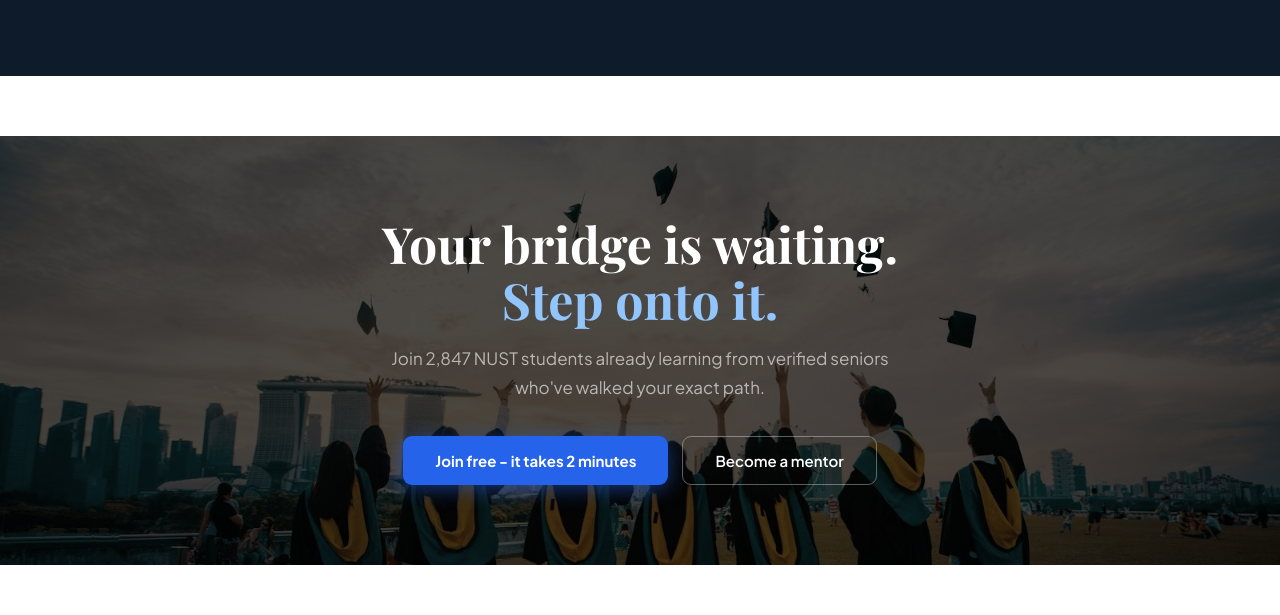
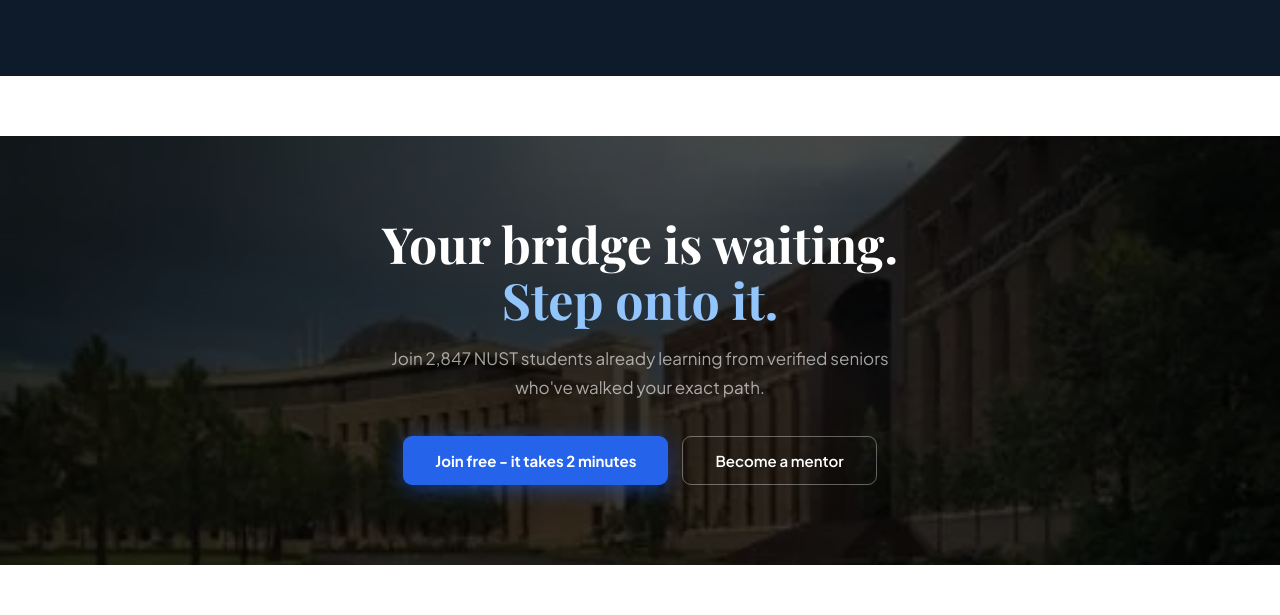
Before and after one commit to SamiullahGit/Peer_Bridge_S, a React (Vite) app in the folder frontend/: page / in a window 1280 px wide. Shown: the part 1840-2455 px from the top of the page. Built offline with nearby package versions, Linux system fonts and the light colour scheme; no server answers; a web font is replaced by a local one.

Commit message:
Replace landing CTA background image

```diff
--- a/frontend/src/styles/landing.css
+++ b/frontend/src/styles/landing.css
@@ -96,7 +96,7 @@
 .landing .stat-l      { font-size: 13.5px; color: var(--lp-slate); margin-top: 6px; }
 
 .landing .cta-section { position: relative; overflow: hidden; min-height: 380px; display: flex; align-items: center; justify-content: center; text-align: center; }
-.landing .cta-bg      { position: absolute; inset: 0; background-color: #0D1B2A; background-image: url('/landing-cta.jpg'); background-size: cover; background-position: center 40%; filter: brightness(.3) saturate(.7); }
+.landing .cta-bg      { position: absolute; inset: 0; background-color: #0D1B2A; background-image: url('/landing-cta.webp'); background-size: cover; background-position: center 40%; filter: brightness(.3) saturate(.7); }
 .landing .cta-content { position: relative; z-index: 2; padding: 80px 32px; }
 .landing .cta-h       { font-family: 'Playfair Display', serif; font-size: clamp(32px, 4vw, 50px); font-weight: 700; color: white; line-height: 1.12; margin-bottom: 16px; }
 .landing .cta-h em    { font-style: normal; color: #93C5FD; }
```
Also changed, not shown: frontend/public/landing-cta.jpg (deleted), frontend/public/landing-cta.webp (added).
